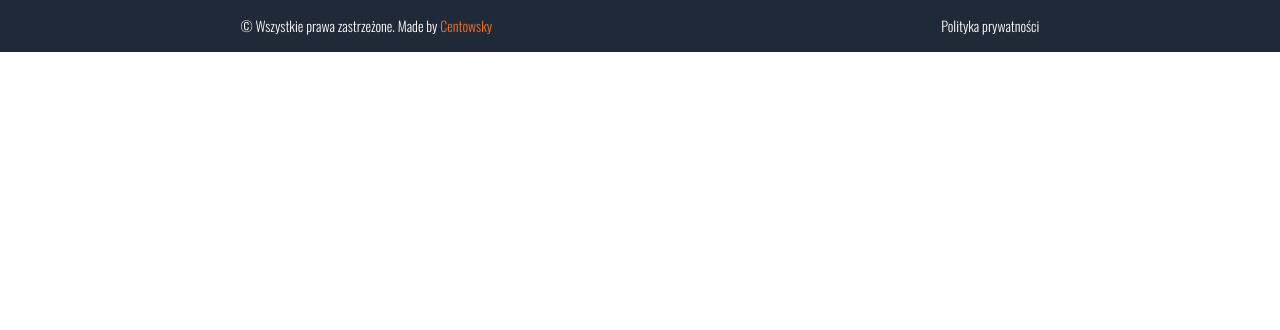
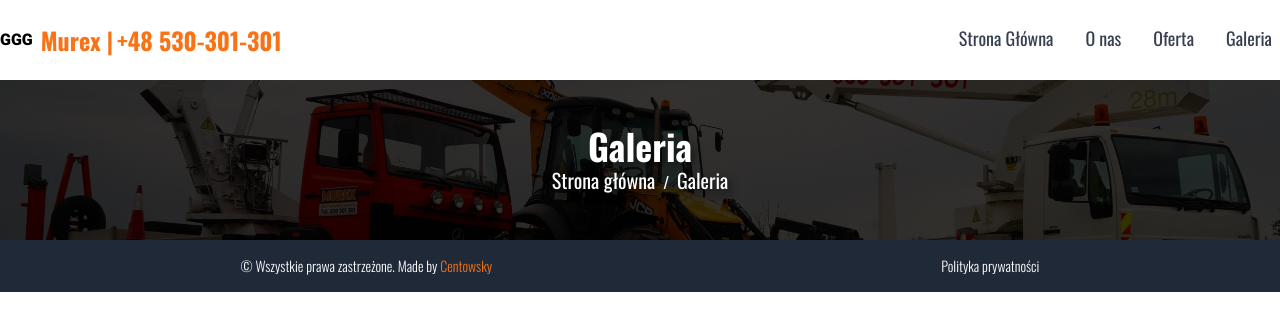
Before and after one commit to Centowsky/Murex, a React (Create React App) app: page /galeria in a window 1280 px wide. Shown: the top 330 px of the page. Built offline with nearby package versions, Linux system fonts and the light colour scheme; a web font is replaced by a local one.

Commit message:
Update package.json and App.tsx (generated by useblackbox.ai )

```diff
--- a/src/App.tsx
+++ b/src/App.tsx
@@ -5,12 +5,14 @@ import Home from "./pages/Home";
 import About from "./pages/About";
 import ScrollToTopButton from "./components/main/ScrollToTopButton";
 import Footer from "./components/main/Footer";
+import Gallery from "./pages/Gallery";
 
 const App: React.FC = () => (
   <BrowserRouter>
     <Routes>
       <Route path="/" element={<Home />} />
       <Route path="/o-nas" element={<About />} />
+      <Route path="/galeria" element={<Gallery />} />
     </Routes>
     <ScrollToTopButton />
     <Footer />
--- a/src/components/FirmaInfo.tsx
+++ b/src/components/FirmaInfo.tsx
@@ -1,5 +1,4 @@
 import React from "react";
-import Murex from "../assets/murex.webp";
 import info1 from "../assets/info1.webp";
 import info2 from "../assets/info2.webp";
 import info3 from "../assets/info3.webp";
--- /dev/null
+++ b/src/components/gallery/Slider.tsx
@@ -0,0 +1,7 @@
+import React from "react";
+
+const Slider: React.FC = () => {
+  return <div className="slider"></div>;
+};
+
+export default Slider;
--- /dev/null
+++ b/src/pages/Gallery.tsx
@@ -0,0 +1,16 @@
+import React from "react";
+import Header from "../components/Header";
+import Navbar from "../components/main/Navbar";
+import Slider from "../components/gallery/Slider";
+
+const Gallery: React.FC = () => {
+  return (
+    <>
+      <Navbar />
+      <Header currentPage="Galeria" />
+      <Slider />
+    </>
+  );
+};
+
+export default Gallery;
```
Also changed, not shown: 1 other file (tests, documents, lock files or other folders).
